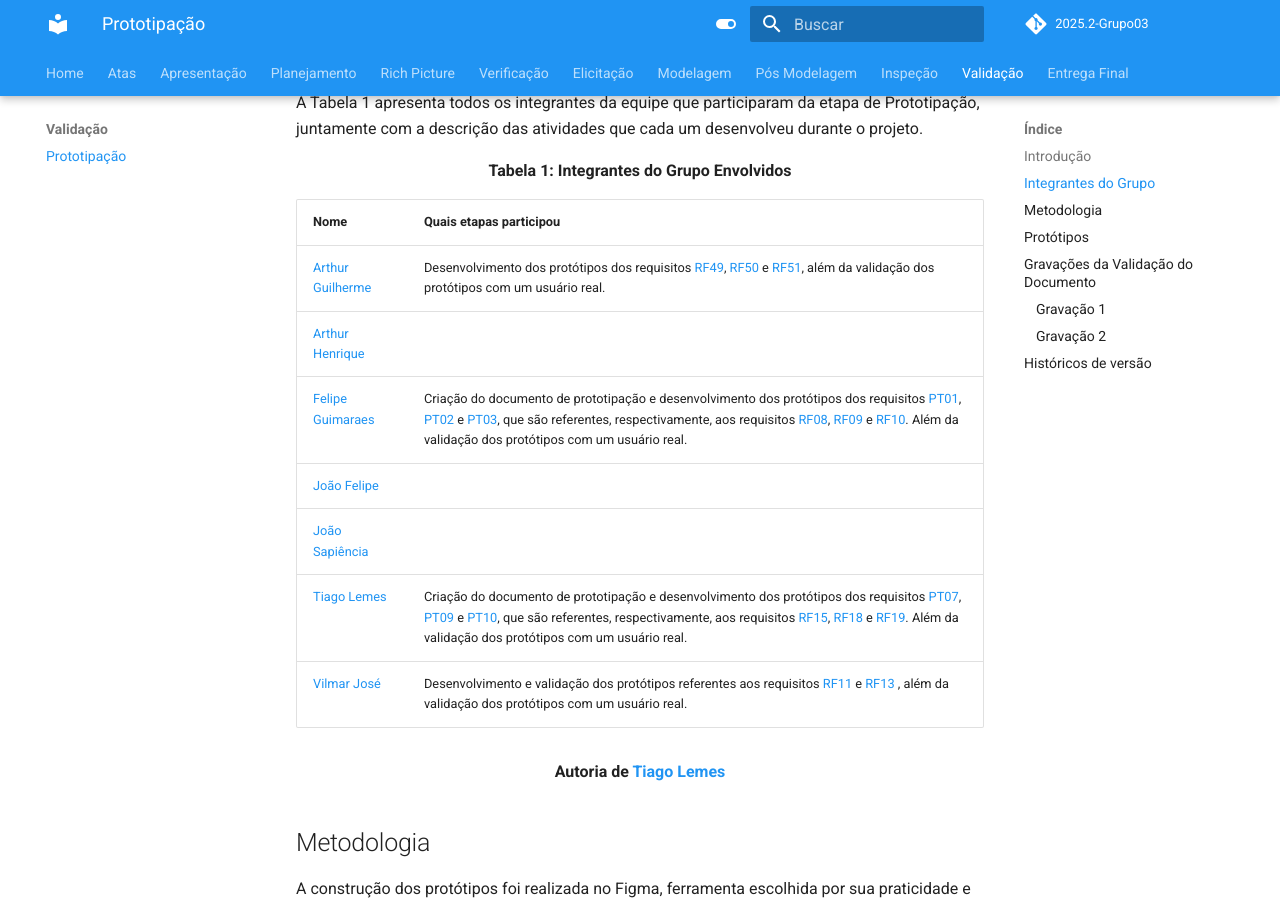
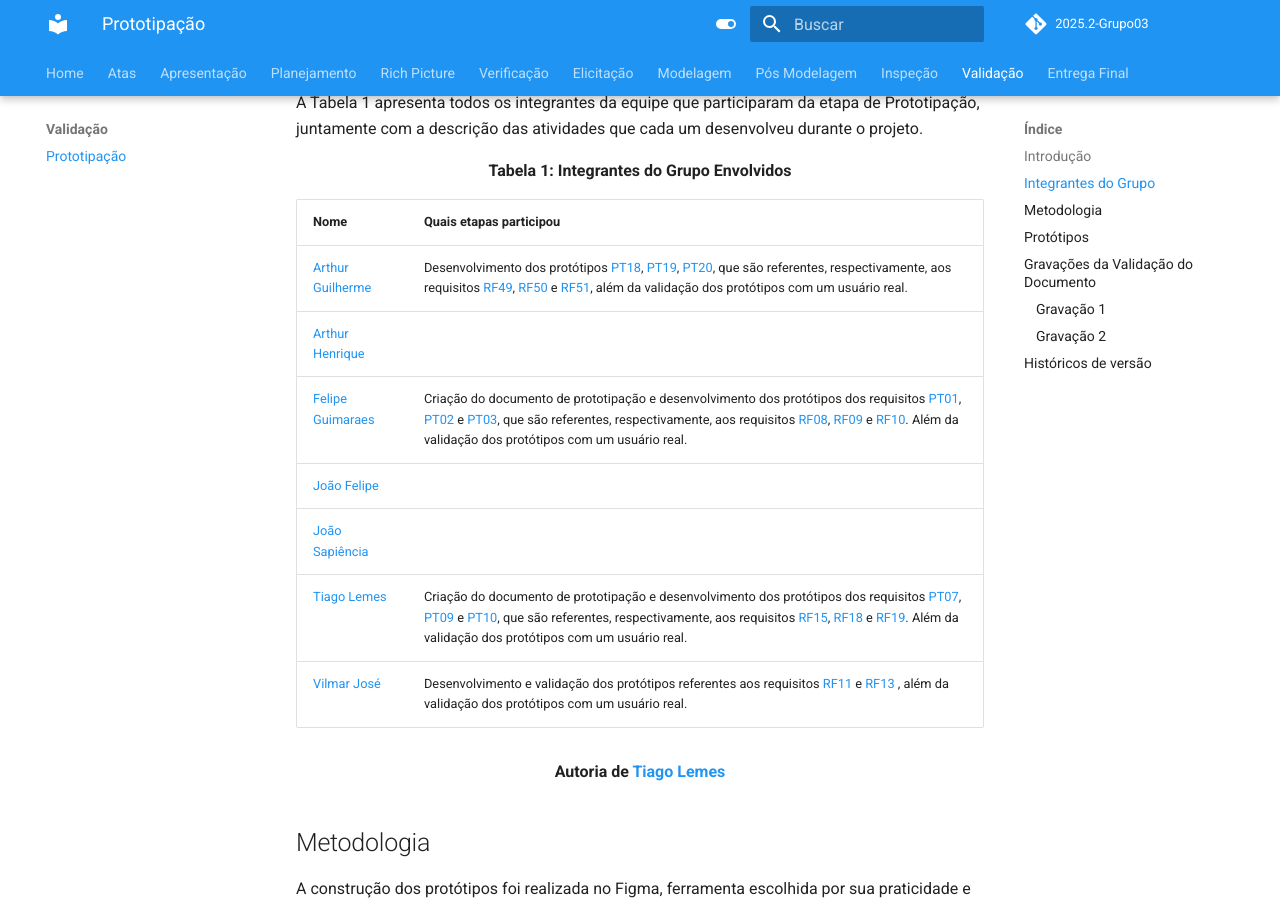
Before and after one commit to Requisitos-de-Software/2025.2-Grupo03, an MkDocs documentation site: the page built from docs/Validacao/prototipos.md, in a window 1280 px wide and 900 px high, scrolled down 500 px. Built offline with MkDocs 1.6.1 and Material for MkDocs 9.7.7, drawn with Linux system fonts in a browser that asks for light colours; comment, search, counter and statistics services are not loaded.

Commit message:
Update prototipos.md

```diff
--- a/docs/Validacao/prototipos.md
+++ b/docs/Validacao/prototipos.md
@@ -13,7 +13,7 @@ A Tabela 1 apresenta todos os integrantes da equipe que participaram da etapa de
 
 | Nome    | Quais etapas participou  |
 | ------------------------ | --------------------------------------------------------- |
-| [Arthur Guilherme](https://github.com/ArthurGuilher62) | Desenvolvimento dos protótipos dos requisitos [RF49](https://requisitos-de-software.github.io/2025.2-Grupo03/Elicitacao/requisitos_elicitados/#RF49), [RF50](https://requisitos-de-software.github.io/2025.2-Grupo03/Elicitacao/requisitos_elicitados/#RF50) e [RF51](https://requisitos-de-software.github.io/2025.2-Grupo03/Elicitacao/requisitos_elicitados/#RF51), além da validação dos protótipos com um usuário real.|
+| [Arthur Guilherme](https://github.com/ArthurGuilher62) | Desenvolvimento dos protótipos [PT18](#PT18), [PT19](#PT19), [PT20](#PT20), que são referentes, respectivamente, aos requisitos [RF49](https://requisitos-de-software.github.io/2025.2-Grupo03/Elicitacao/requisitos_elicitados/#RF49), [RF50](https://requisitos-de-software.github.io/2025.2-Grupo03/Elicitacao/requisitos_elicitados/#RF50) e [RF51](https://requisitos-de-software.github.io/2025.2-Grupo03/Elicitacao/requisitos_elicitados/#RF51), além da validação dos protótipos com um usuário real.|
 | [Arthur Henrique](https://github.com/arthurhvieira1) | |
 | [Felipe Guimaraes](https://github.com/felipegf1)      | Criação do documento de prototipação e desenvolvimento dos protótipos dos requisitos [PT01](#PT01), [PT02](#PT02) e [PT03](#PT03), que são referentes, respectivamente, aos requisitos [RF08](https://requisitos-de-software.github.io/2025.2-Grupo03/Elicitacao/requisitos_elicitados/#RF08), [RF09](https://requisitos-de-software.github.io/2025.2-Grupo03/Elicitacao/requisitos_elicitados/#RF09) e [RF10](https://requisitos-de-software.github.io/2025.2-Grupo03/Elicitacao/requisitos_elicitados/#RF10). Além da validação dos protótipos com um usuário real. |
 | [João Felipe](https://github.com/MrBolt2005)          | |
```
